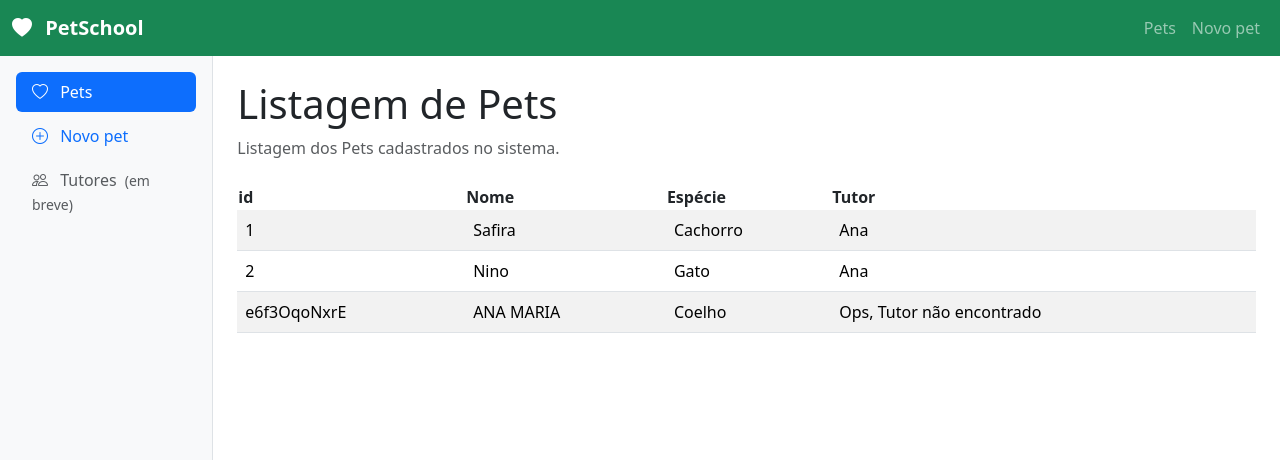
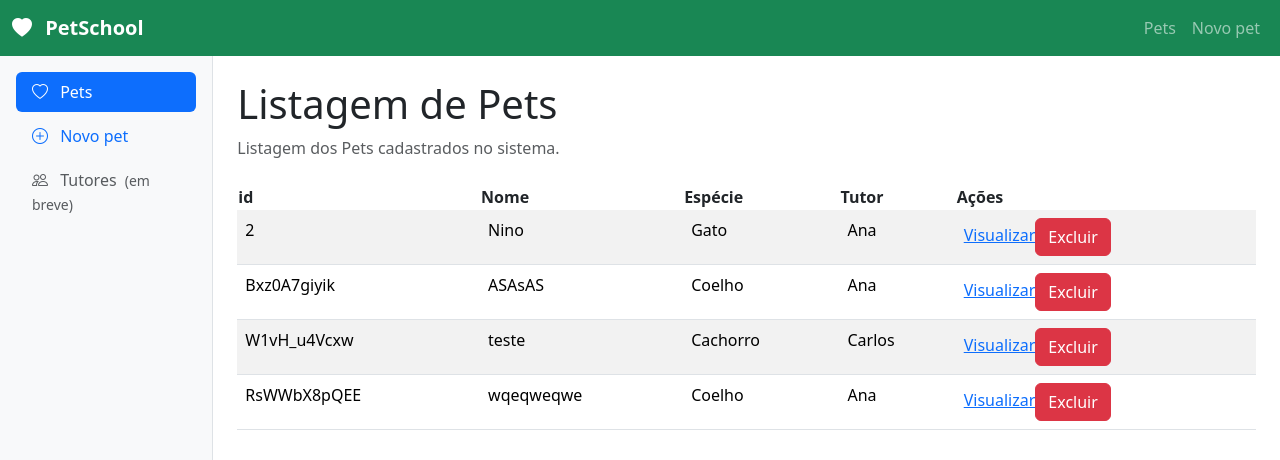
Before and after one commit to Andrx223/atvHotelPets, a Vue app: page /pets in a window 1280 px wide. Shown: the top 460 px of the page. Built offline with nearby package versions, Linux system fonts and the light colour scheme; data requests are answered from the project's data file.

Commit message:
FEAT: Aula 13/10

```diff
--- a/db.json
+++ b/db.json
@@ -13,22 +13,28 @@
   ],
   "pets": [
     {
-      "id": "1",
-      "nome": "Safira",
-      "especie": "Cachorro",
-      "tutorId": "1"
-    },
-    {
       "id": "2",
       "nome": "Nino",
       "especie": "Gato",
       "tutorId": "1"
     },
     {
-      "nome": "ANA MARIA",
+      "nome": "ASAsAS",
       "especie": "Coelho",
-      "tutorId": "",
-      "id": "e6f3OqoNxrE"
+      "tutorId": "1",
+      "id": "Bxz0A7giyik"
+    },
+    {
+      "nome": "teste",
+      "especie": "Cachorro",
+      "tutorId": "2",
+      "id": "W1vH_u4Vcxw"
+    },
+    {
+      "nome": "wqeqweqwe",
+      "especie": "Coelho",
+      "tutorId": "1",
+      "id": "RsWWbX8pQEE"
     }
   ],
   "$schema": "./node_modules/json-server/schema.json"
--- a/src/router/index.js
+++ b/src/router/index.js
@@ -16,6 +16,11 @@ const router = createRouter({
       name: 'novo-pet',
       component: () => import('../views/AddPetView.vue'),
     },
+    {
+      path: '/pets/:id',
+      name: 'detalhes-pet',
+      component: () => import('../views/PetDetailsView.vue'),
+    },
   ],
 });
 
--- a/src/views/AddPetView.vue
+++ b/src/views/AddPetView.vue
@@ -10,42 +10,38 @@ const tutores = ref([]); //lista vazia dos meus tutores
 // cria objeto para salvar outo pet
 // propiedades: nome, especie e tutorIdd
 const novoPet = ref({
-  nome:'',
+  nome: '',
   especie: '',
-  tutorId: ''
+  tutorId: '',
 });
 
 //buscar todos os tutores da minha aplicação salvos
 
-async function carregarTutores(){
+async function carregarTutores() {
   const resposta = await fetch(`${API_URL}/tutores`);
   //converter para .json
   tutores.value = await resposta.json();
-  console.table(tutores)
+  console.table(tutores);
 }
 
 // criar function salvar pet
-async function salvarPet(){
+async function salvarPet() {
   await fetch(`${API_URL}/pets`, {
     method: 'POST',
     headers: {
       'Content-Type': 'application/json',
     },
-  body: JSON.stringify(novoPet.value)
-})
+    body: JSON.stringify(novoPet.value),
+  });
 
   //redicirecionar para a tela de listagem
-router.push('/pets')
+  router.push('/pets');
 }
 
-
-
-  onMounted(carregarTutores)
+onMounted(carregarTutores);
 </script>
 <template>
   <div>
-
-
     <header class="mb-4">
       <h1 class="text-2xl font-bold">Listagem de Pets</h1>
       <p class="text-body-secondary mb-0">
@@ -59,20 +55,42 @@ router.push('/pets')
     >
       Adcionar Pet
     </Routerlink>
-  <form class="row" @submit.prevent="salvarPet">
-
+    <form
+      class="row"
+      @submit.prevent="salvarPet"
+    >
       <!-- nome do pet -->
       <div class="col-md-">
-      <label for="nome" class="form-label">
+        <label
+          for="nome"
+          class="form-label"
+        >
           Nome do pet:
         </label>
-      <input type="text" class="form-control" id="nome" v-model="novoPet.nome" required>
+        <input
+          type="text"
+          class="form-control"
+          id="nome"
+          v-model="novoPet.nome"
+          required
+        />
       </div>
       <!-- especie do pet -->
       <div class="col-md-6">
         <label for="especie">Espécie</label>
-      <select name="especie" id="especie" class="form-select" required v-model="novoPet.especie">
-        <option value="" disabled>Selecone uma espécie</option>
+        <select
+          name="especie"
+          id="especie"
+          class="form-select"
+          required
+          v-model="novoPet.especie"
+        >
+          <option
+            value=""
+            disabled
+          >
+            Selecone uma espécie
+          </option>
           <option value="Cachorro">Cachorro</option>
           <option value="Gato">Gato</option>
           <option value="Coelho">Coelho</option>
@@ -81,11 +99,30 @@ router.push('/pets')
       </div>
       <!-- tutor do pet -->
       <div class="col-md-6">
-  <label for="tutor" class="form-label">Tutor</label>
-  <select name="tutor" id="tutor" class="form-select" v-model="novoPet.tutorId">
-
-    <option value="" disabled>Selecione o tutor</option>
-    <option v-for="tutor in tutores" :key="tutor.id">{{ tutor.nome }}</option>
+        <label
+          for="tutor"
+          class="form-label"
+          >Tutor</label
+        >
+        <select
+          name="tutor"
+          id="tutor"
+          class="form-select"
+          v-model="novoPet.tutorId"
+        >
+          <option
+            value=""
+            disabled
+          >
+            Selecione o tutor
+          </option>
+          <option
+            v-for="tutor in tutores"
+            :key="tutor.id"
+            :value="tutor.id"
+          >
+            {{ tutor.nome }}
+          </option>
         </select>
       </div>
 
--- /dev/null
+++ b/src/views/PetDetailsView.vue
@@ -0,0 +1,43 @@
+<script setup>
+import { onMounted, ref } from 'vue';
+import { useRoute } from 'vue-router';
+const route = useRoute();
+const API_URL = 'http://localhost:3000';
+const pet = ref(null);
+const tutor = ref(null);
+
+async function carregarPet(){
+
+    //pegando o id do pet que esta na url do navegador
+    const idPet = route.params.id;
+
+    //chamando a API para busvar o pet pelo id
+    const respostaPet = await fetch(`${API_URL}/pets/${idPet}`)
+    console.log('RespostaPet', respostaPet);
+
+    //convertendo a resposta da API para JSON
+    pet.value = await respostaPet.json();
+    console.log('pet', pet.value);
+
+    //cvhamando a API para buscar o tutor pelo id
+    const respostaTutor = await fetch(`${API_URL}/tutores/${pet.value.tutorId}`);
+    tutor.value = await respostaTutor.json();
+    console.log('tutor', tutor.value)
+}
+onMounted(carregarPet);
+</script>
+
+<template>
+
+    <section v-if="pet === null">
+        <p>Carregando.....</p>
+    </section>
+
+
+    <section v-else>
+    <h1>Nome do Pet: {{pet.nome}} </h1>
+    <p>Tutor: {{tutor?.nome}} </p>
+    <h5>Espécie: {{pet.especie}} </h5>
+    </section>
+
+</template>
--- a/src/views/PetsView.vue
+++ b/src/views/PetsView.vue
@@ -31,6 +31,19 @@ for(const tutor of tutores.value){
 }
 return 'Ops, Tutor não encontrado'
 }
+
+
+async function excluirPet(id){
+    const confirmarExclusao = window.confirm('Deseja excluir realmente excluir o pet?');
+
+    if(confirmarExclusao){
+        //logica para excluir o pet http://localhost:3000/pets/${id}
+        await fetch(`${API_URL}/pets/${id}`,{
+            method: 'DELETE',
+        });
+        await carregarDados()
+    }
+}
 onMounted(carregarDados)
 </script>
 <template>
@@ -48,6 +61,7 @@ onMounted(carregarDados)
             <th>Nome</th>
             <th>Espécie</th>
             <th>Tutor</th>
+            <th>Ações</th>
         </thead>
         <tbody>
             <tr v-for="pet in pets" :key="pet.id">
@@ -55,6 +69,10 @@ onMounted(carregarDados)
                 <td>{{ pet.nome }}</td>
                 <td>{{ pet.especie }}</td>
                 <td>{{ nomeDoTutor(pet.tutorId) }}</td>
+                <td>
+                    <RouterLink :to="`/pets/${pet.id}`"> Visualizar</RouterLink>
+                    <button class="btn btn-danger" @click="excluirPet(pet.id)">Excluir</button>
+                </td>
             </tr>
         </tbody>
     </table>
```
Lines whose indentation alone changed are shown as unchanged.
